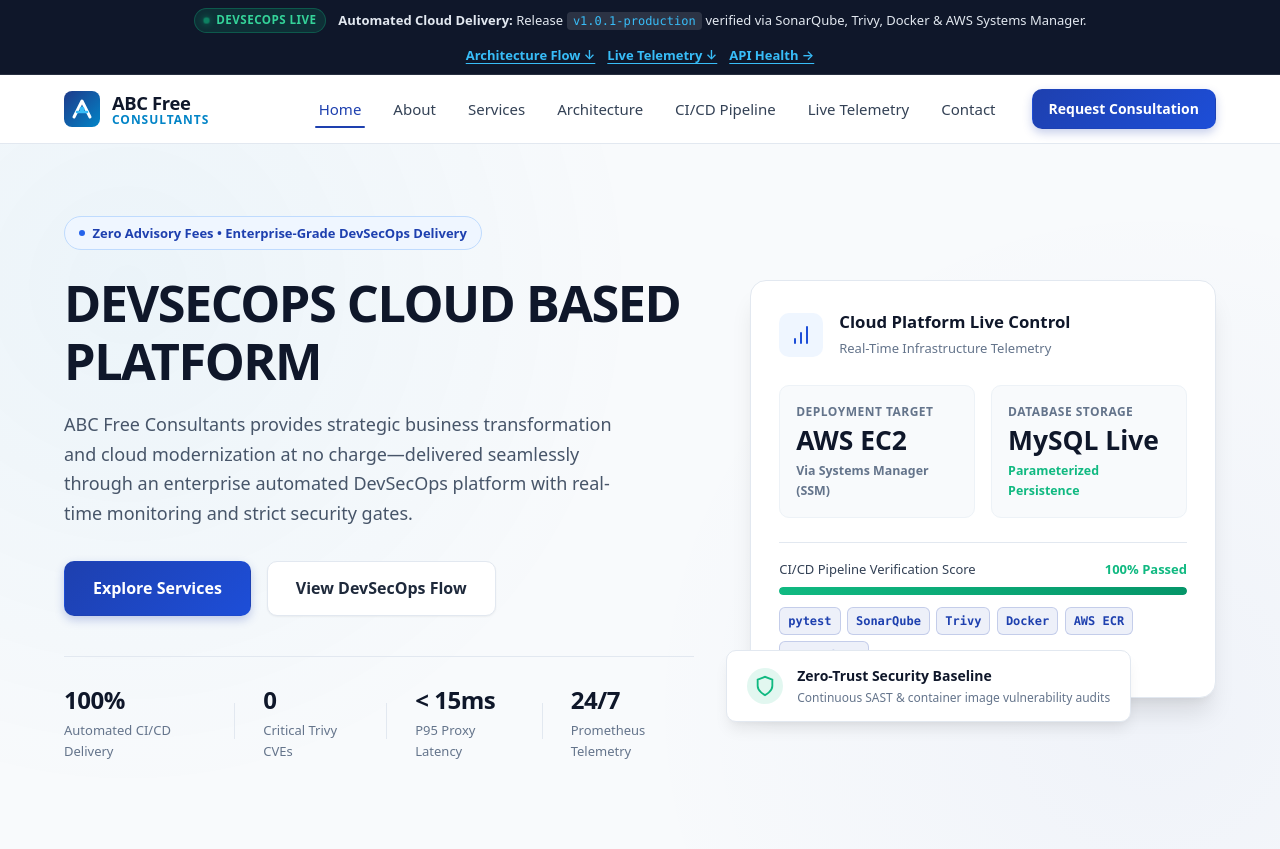
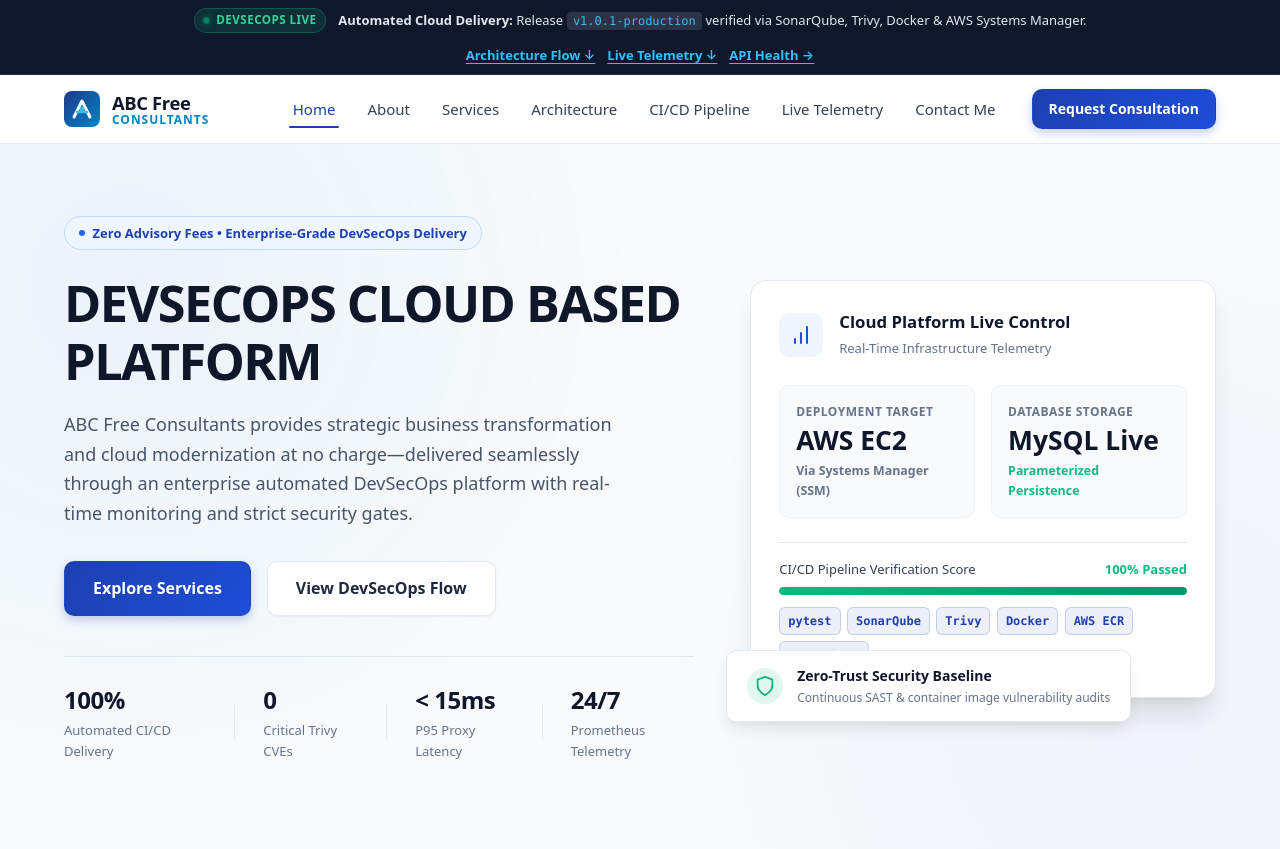
Before and after one commit to mohdshahid7033/cloud-devsecops-platform, a Flask app: page /demo in a window 1280 px wide. Shown: the top 849 px of the page. Run offline with Flask 3, Linux system fonts and the light colour scheme; data that the repository does not hold is empty.

Commit message:
Update client navigation contact label

```diff
--- a/app/templates/client_app.html
+++ b/app/templates/client_app.html
@@ -59,7 +59,7 @@
           <li class="nav-item"><a href="#architecture" class="nav-link">Architecture</a></li>
           <li class="nav-item"><a href="#pipeline" class="nav-link">CI/CD Pipeline</a></li>
           <li class="nav-item"><a href="#telemetry" class="nav-link">Live Telemetry</a></li>
-          <li class="nav-item"><a href="#contact" class="nav-link">Contact</a></li>
+          <li class="nav-item"><a href="#contact" class="nav-link">Contact Me</a></li>
         </ul>
         <div class="nav-cta">
           <a href="#contact" class="btn btn-primary btn-sm">Request Consultation</a>
```
